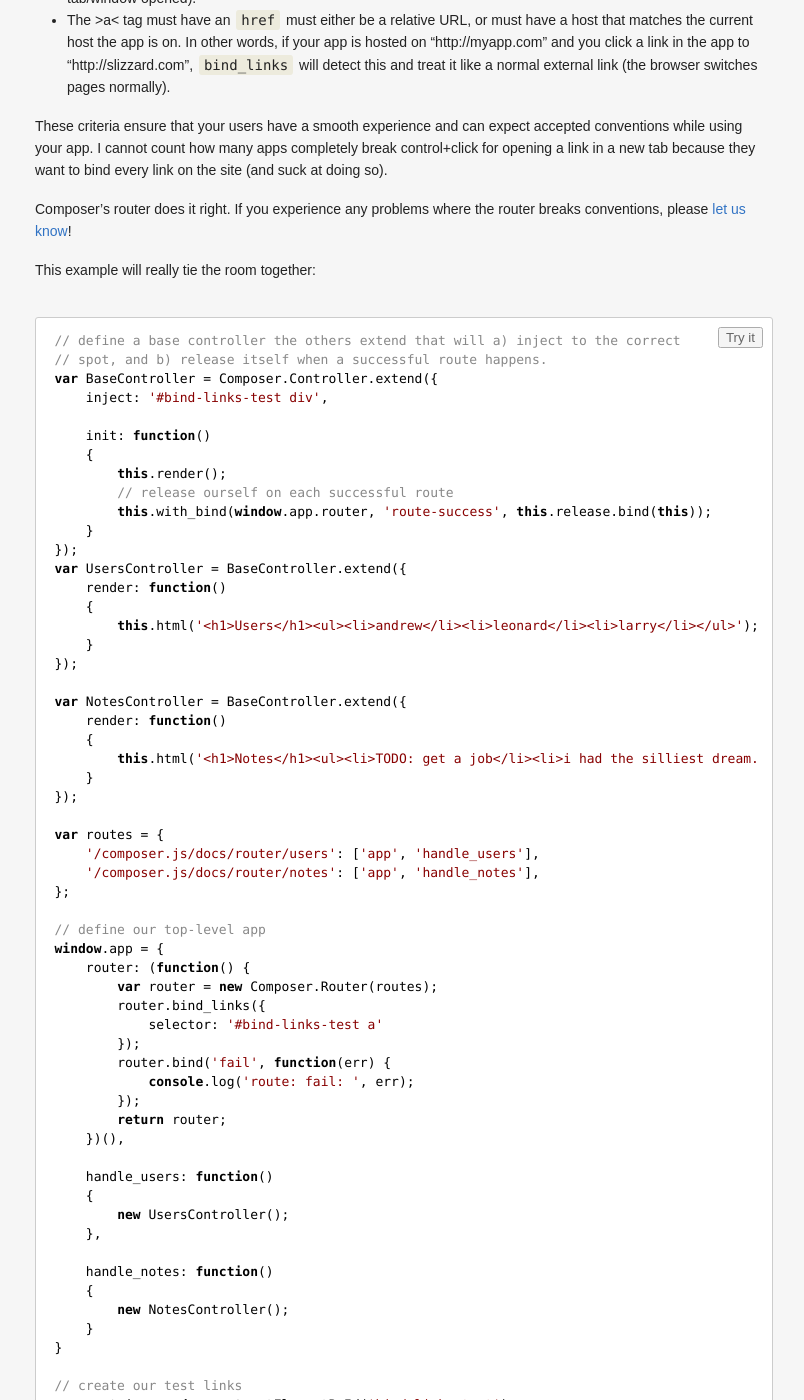
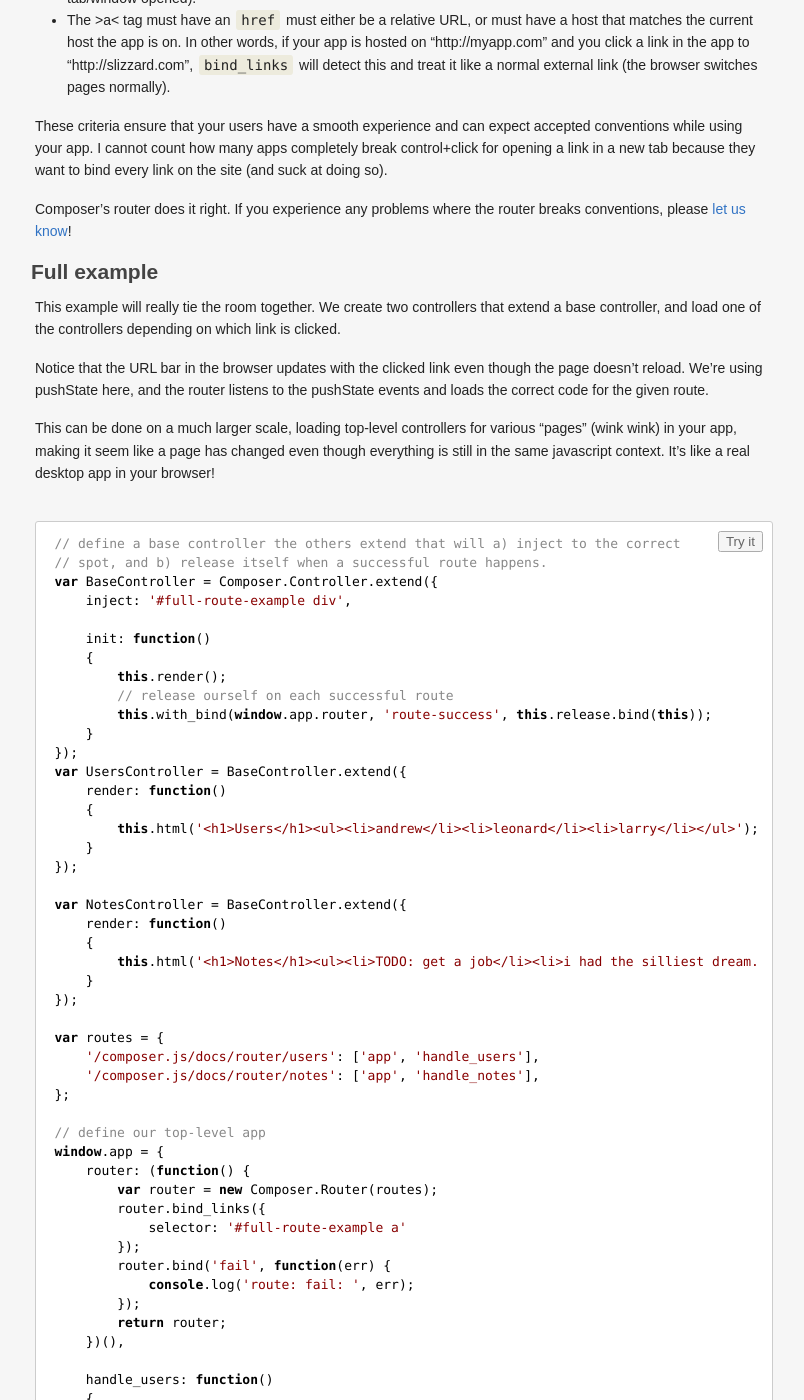
Before and after one commit to lyonbros/composer.js, a Jekyll site: the page built from docs/router.md, in a window 1280 px wide and 1400 px high, scrolled down 4934 px. Shown: the whole window, without its empty margins (379-1183 px from the left). Built offline with Jekyll 4.4.1, drawn with Linux system fonts in a browser that asks for light colours; some of the changed text lies outside the part shown.

Commit message:
full example

```diff
--- a/docs/router.md
+++ b/docs/router.md
@@ -303,16 +303,28 @@ to bind every link on the site (and suck at doing so).
 Composer's router does it right. If you experience any problems where the router
 breaks conventions, please [let us know](https://github.com/lyonbros/composer.js/issues)!
 
-This example will really tie the room together:
+## Full example
 
-<div id="bind-links-test" class="example fade">
-</div>
+This example will really tie the room together. We create two controllers that
+extend a base controller, and load one of the controllers depending on which
+link is clicked.
+
+Notice that the URL bar in the browser updates with the clicked link even
+though the page doesn't reload. We're using pushState here, and the router
+listens to the pushState events and loads the correct code for the given route.
+
+This can be done on a much larger scale, loading top-level controllers for
+various "pages" (wink wink) in your app, making it seem like a page has changed
+even though everything is still in the same javascript context. It's like a real
+desktop app in your browser!
+
+<div id="full-route-example" class="example fade"></div>
 
 {% highlight js %}
 // define a base controller the others extend that will a) inject to the correct
 // spot, and b) release itself when a successful route happens.
 var BaseController = Composer.Controller.extend({
-    inject: '#bind-links-test div',
+    inject: '#full-route-example div',
 
     init: function()
     {
@@ -345,7 +357,7 @@ window.app = {
     router: (function() {
         var router = new Composer.Router(routes);
         router.bind_links({
-            selector: '#bind-links-test a'
+            selector: '#full-route-example a'
         });
         router.bind('fail', function(err) {
             console.log('route: fail: ', err);
@@ -365,7 +377,7 @@ window.app = {
 }
 
 // create our test links
-var container = document.getElementById('bind-links-test');
+var container = document.getElementById('full-route-example');
 container.innerHTML =
     '<a href="/composer.js/docs/router/users">Load users</a> | ' +
     '<a href="/composer.js/docs/router/notes">Load notes</a>' +
```
